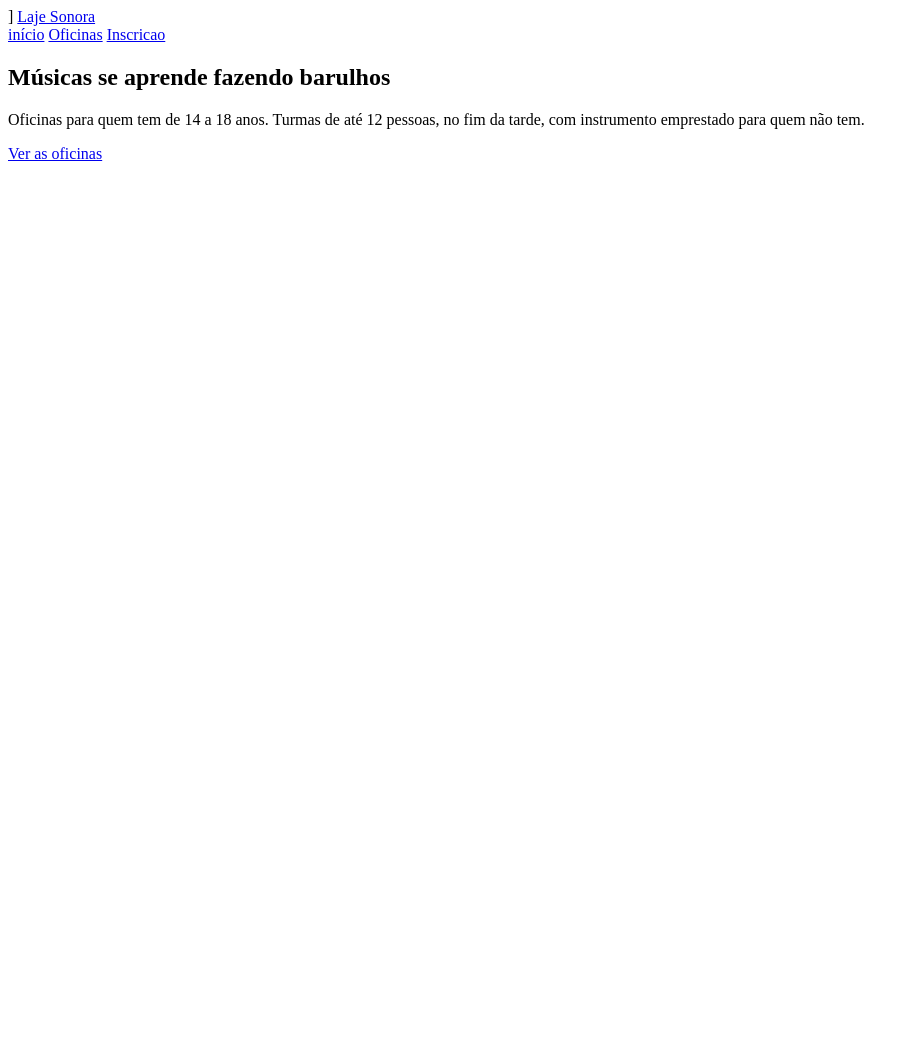
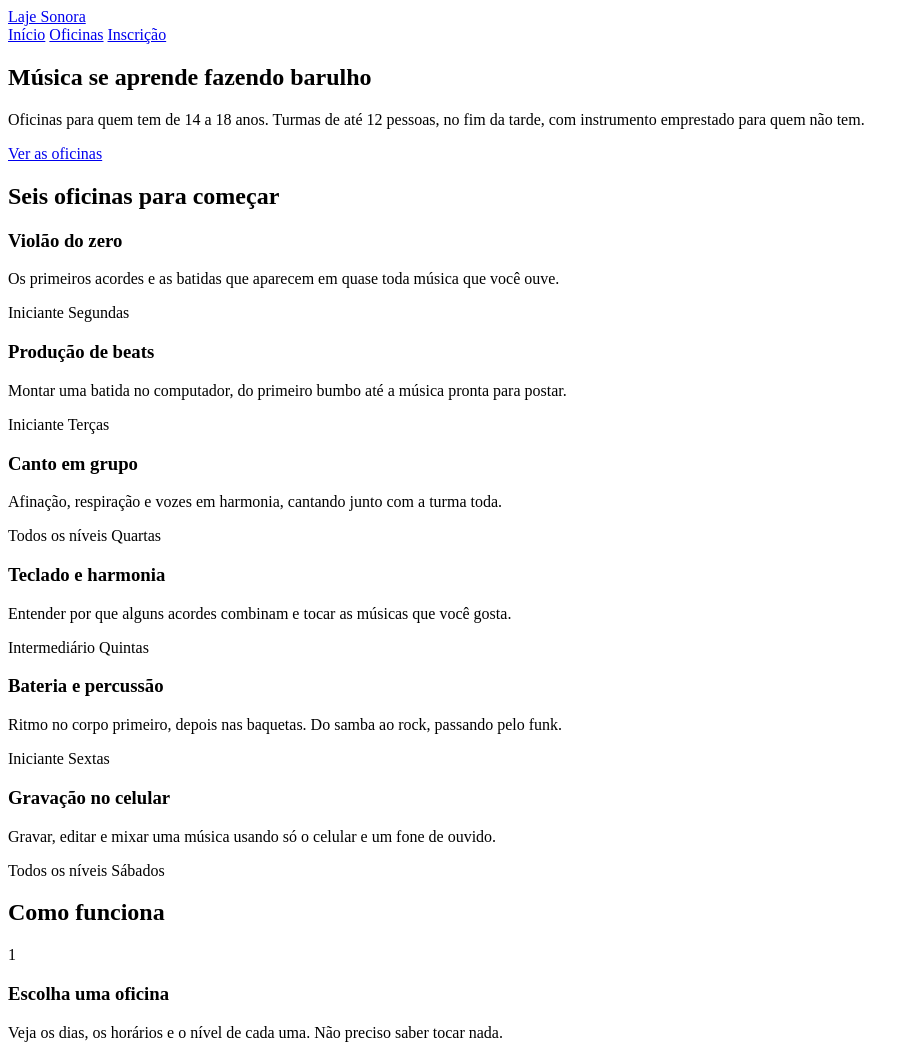
Before and after one commit to hatsunemiku941194-1TIME/laje_sonora, a plain HTML site: page index.html in a window 1280 px wide. Shown: the whole page, without its empty margins (0-919 px from the left). Before the commit the page ends 800 px from the top, so only its background shows below. Drawn offline with Linux system fonts and the light colour scheme; a web font is replaced by a local one.

Commit message:
Update index.html

```diff
--- a/index.html
+++ b/index.html
@@ -1,40 +1,134 @@
 <!DOCTYPE html>
-<html lang="Pt-BR">
+<html lang="pt-BR">
 <head>
     <meta charset="UTF-8">
     <meta name="viewport" content="width=device-width, initial-scale=1.0">
+    <title>Laje Sonora | Início</title>
+    <link rel="preconnect" href="https://fonts.googleapis.com">
+    <link rel="preconnect" href="https://fonts.gstatic.com" crossorigin>
+    <link href="https://fonts.googleapis.com/css2?family=Big+Shoulders:opsz,wght@10..72,100..900&display=swap" rel="stylesheet">
     <link rel="preconnect" href="https://fonts.googleapis.com">
     <link rel="preconnect" href="https://fonts.gstatic.com" crossorigin>
     <link href="https://fonts.googleapis.com/css2?family=Archivo:ital,wght@0,100..900;1,100..900&family=Big+Shoulders:opsz,wght@10..72,100..900&display=swap" rel="stylesheet">
     <link rel="stylesheet" href="index.css">
-    <title>Laje Sonora | Início</title>
 </head>
 <body>
-     <header class="conteudo topo">]
-        <a href="index.html" class="topo">Laje Sonora</a>
+    <header class="conteudo topo">
+
+        <a href="index.html" class="logo"> Laje Sonora</a>
 
         <nav class="menu">
-            <a href="index.html" class="atual">início</a>
+            <a href="index.html" class="atual">Início</a>
             <a href="oficinas.html">Oficinas</a>
-            <a href="inscricao.html">Inscricao</a>
+            <a href="inscricao.html">Inscrição</a>
         </nav>
     </header>
+
     <main>
         <section class="conteudo cartazes">
             <div class="cartaz cartaz-principal">
-        <h1>Músicas se aprende fazendo barulhos</h1>
+                <h1>Música se aprende fazendo barulho</h1>
             </div>
 
-        <div class="cartz cartaz-lateral">
+            <div class="cartaz cartaz-lateral">
                 <p>Oficinas para quem tem de 14 a 18 anos. Turmas de até 12 pessoas, no fim da tarde, com instrumento emprestado para quem não tem.</p>
                 <a href="oficinas.html" class="botao">Ver as oficinas</a>
             </div>
         </section>
 
         <section class="conteudo secao">
-        <h2></h2>
+            <h2 class="titulo-secao">Seis oficinas para começar</h2>
+
+            <div class="cards">
+                <article class="card">
+                    <div class="foto foto-azul"></div>
+                    <div class="card-texto">
+                        <h3>Violão do zero</h3>
+                        <p>Os primeiros acordes e as batidas que aparecem em quase toda música que você ouve.</p>
+                        <div class="card-info">
+                            <span>Iniciante</span>
+                            <span>Segundas</span>
+                        </div>
+                    </div>
+                </article>
+
+                <article class="card">
+                    <div class="foto foto-amarela"></div>
+                    <div class="card-texto">
+                        <h3>Produção de beats</h3>
+                        <p>Montar uma batida no computador, do primeiro bumbo até a música pronta para postar.</p>
+                        <div class="card-info">
+                            <span>Iniciante</span>
+                            <span>Terças</span>
+                        </div>
+                    </div>
+                </article>
+
+                <article class="card">
+                    <div class="foto foto-tinta"></div>
+                    <div class="card-texto">
+                        <h3>Canto em grupo</h3>
+                        <p>Afinação, respiração e vozes em harmonia, cantando junto com a turma toda.</p>
+                        <div class="card-info">
+                            <span>Todos os níveis</span>
+                            <span>Quartas</span>
+                        </div>
+                    </div>
+                </article>
+
+
+                <article class="card">
+                    <div class="foto"></div>
+                    <div class="card-texto">
+                        <h3>Teclado e harmonia</h3>
+                        <p>Entender por que alguns acordes combinam e tocar as músicas que você gosta.</p>
+                        <div class="card-info">
+                            <span>Intermediário</span>
+                            <span>Quintas</span>
+                        </div>
+                    </div>
+                </article>
+
+
+                <article class="card">
+                    <div class="foto foto-azul"></div>
+                    <div class="card-texto">
+                        <h3>Bateria e percussão</h3>
+                        <p>Ritmo no corpo primeiro, depois nas baquetas. Do samba ao rock, passando pelo funk.</p>
+                        <div class="card-info">
+                            <span>Iniciante</span>
+                            <span>Sextas</span>
+                        </div>
+                    </div>
+                </article>
+
+
+                <article class="card">
+                    <div class="foto foto-amarela"></div>
+                    <div class="card-texto">
+                        <h3>Gravação no celular</h3>
+                        <p>Gravar, editar e mixar uma música usando só o celular e um fone de ouvido.</p>
+                        <div class="card-info">
+                            <span>Todos os níveis</span>
+                            <span>Sábados</span>
+                        </div>
+                    </div>
+                </article>
+            </div>
         </section>
+
+ <section class="conteudo secao">
+            <h2 class="titulo-secao">Como funciona</h2>
+
+            <div class="passos">
+                <div class="passo">
+                    <p class="passo-numero">1</p>
+                    <h3>Escolha uma oficina</h3>
+                    <p>Veja os dias, os horários e o nível de cada uma. Não preciso saber tocar nada.</p>
+                </div>
+            </div>
+        </section>
+
     </main>
-
 </body>
 </html>
```
Lines whose indentation alone changed are shown as unchanged.
